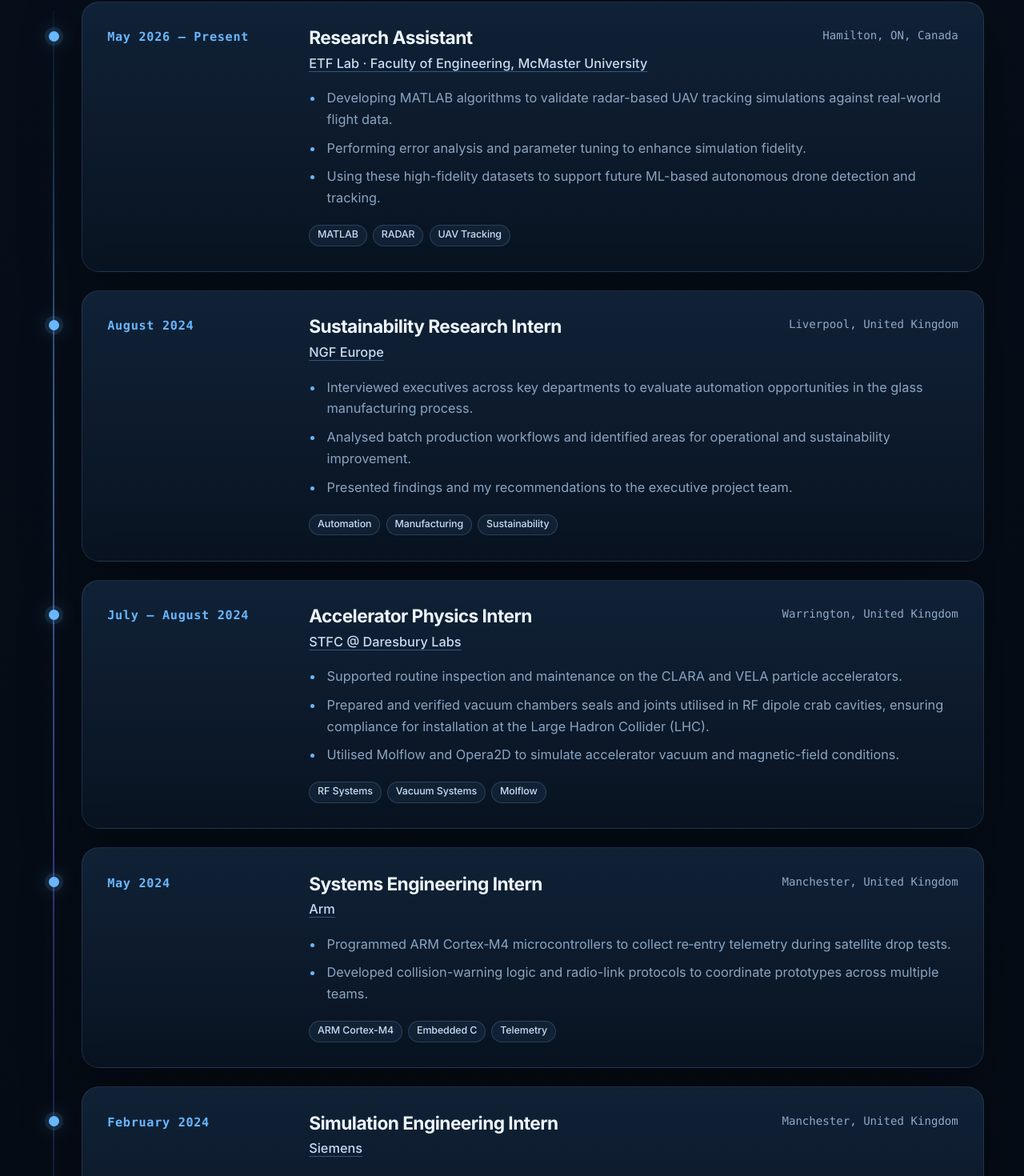
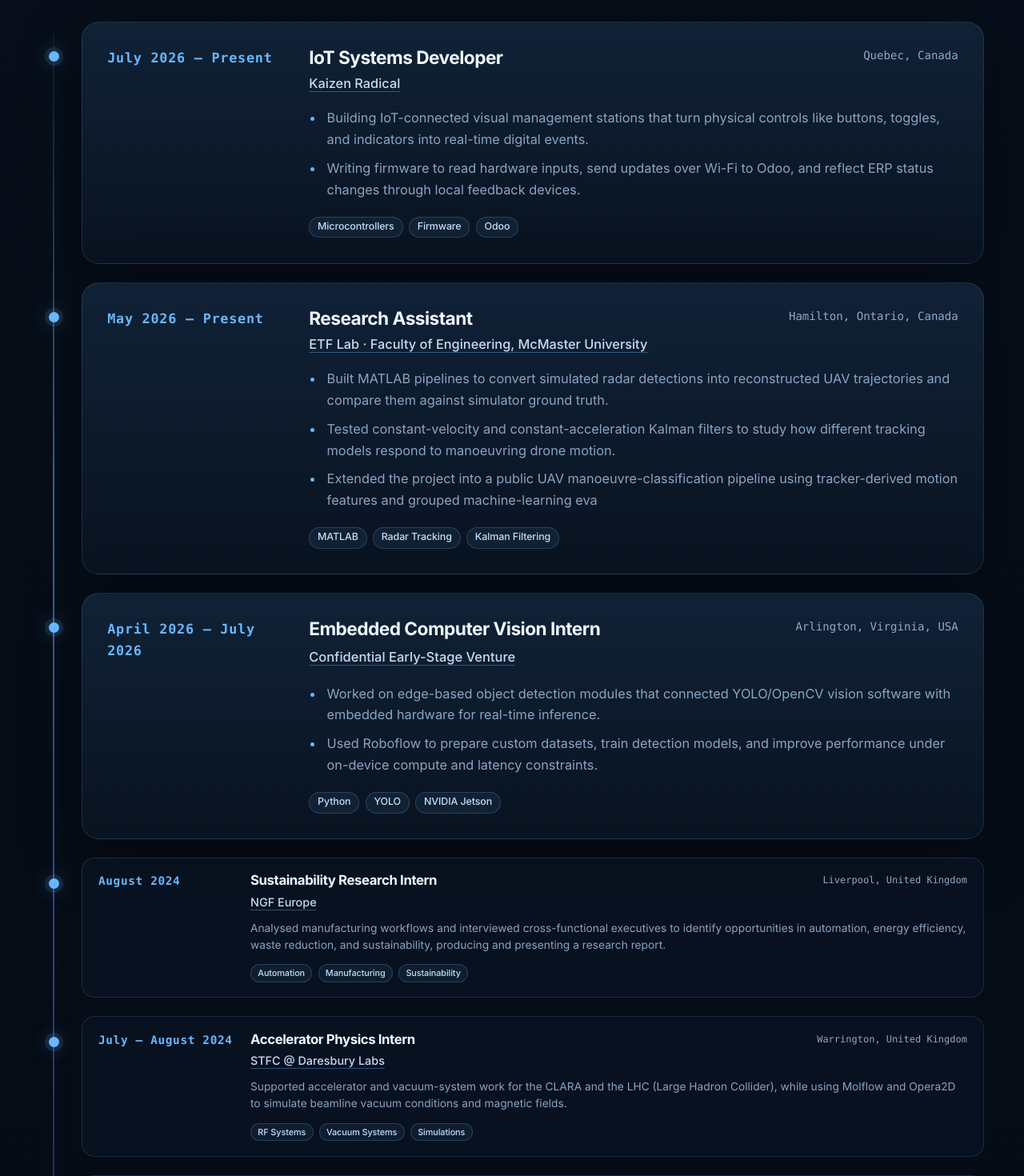
Before and after one commit to aayanakram/Portfolio-Webpage, a Next.js app: page / in a window 1280 px wide. Shown: the part 2252-3722 px from the top of the page at 80% size. Built offline with nearby package versions, Linux system fonts and the light colour scheme.

Commit message:
update portfolio

```diff
--- a/app/globals.css
+++ b/app/globals.css
@@ -638,7 +638,7 @@
 .timeline-date {
   color: var(--accent);
   font-family: var(--mono);
-  font-size: 0.95rem;
+  font-size: 1.05rem;
   font-weight: 600;
   letter-spacing: 0.045em;
 }
@@ -725,6 +725,57 @@
     0 0 22px rgba(104, 183, 255, 0.45);
 }
 
+.timeline-item-compact {
+  grid-template-columns: 170px minmax(0, 1fr);
+  gap: 1.25rem;
+  padding: 1.15rem 1.25rem;
+  border-radius: 1rem;
+  background: rgba(11, 22, 38, 0.62);
+  box-shadow: none;
+}
+
+.timeline-item-compact::before {
+  top: 1.55rem;
+}
+
+.timeline-item-compact .timeline-date {
+  font-size: 0.9rem;
+  font-weight: 600;
+}
+
+.timeline-item-compact .timeline-body h3 {
+  font-size: 1.05rem;
+  margin-bottom: 0.2rem;
+}
+
+.timeline-item-compact .timeline-org {
+  font-size: 0.9rem;
+}
+
+.timeline-item-compact .timeline-title-row > span {
+  font-size: 0.75rem;
+}
+
+.timeline-item-compact .experience-description {
+  margin: 0.65rem 0 0.75rem;
+  font-size: 0.86rem;
+  line-height: 1.55;
+}
+.timeline-item-compact .experience-bullets {
+  margin: 0.75rem 0 0.85rem;
+  gap: 0.35rem;
+}
+
+.timeline-item-compact .experience-bullets li {
+  font-size: 0.86rem;
+  line-height: 1.55;
+}
+
+.timeline-item-compact .tag {
+  font-size: 0.68rem;
+  padding: 0.3rem 0.52rem;
+}
+
 .experience-bullets {
   display: grid;
   gap: 0.55rem;
@@ -741,6 +792,13 @@
 
 .experience-bullets li::marker {
   color: var(--accent);
+}
+
+.experience-description {
+  margin: 0.85rem 0 0.95rem;
+  color: var(--muted);
+  font-size: 0.95rem;
+  line-height: 1.65;
 }
 
 /* CONTACT */
@@ -904,6 +962,21 @@
     margin-top: 0.35rem;
     text-align: left;
   }
+
+    .timeline-item-compact {
+    grid-template-columns: 1fr;
+    padding: 1.1rem 1.2rem;
+  }
+
+  .timeline-item-compact .timeline-title-row {
+    display: block;
+  }
+
+  .timeline-item-compact .timeline-title-row > span {
+    display: block;
+    margin-top: 0.3rem;
+    text-align: left;
+  }
 }
 
 @media (max-width: 780px) {
@@ -980,7 +1053,7 @@
   }
 
   .timeline-date {
-    font-size: 0.82rem;
+    font-size: 0.92rem;
   }
 
   .timeline-body h3 {
@@ -989,6 +1062,26 @@
 
   .timeline-org {
     font-size: 0.96rem;
+  }
+
+  .timeline-item-compact {
+    grid-template-columns: 1fr;
+    padding: 1rem;
+  }
+
+    .timeline-item-compact {
+    grid-template-columns: 1fr;
+    padding: 1.1rem 1.2rem;
+  }
+
+  .timeline-item-compact .timeline-title-row {
+    display: block;
+  }
+
+  .timeline-item-compact .timeline-title-row > span {
+    display: block;
+    margin-top: 0.3rem;
+    text-align: left;
   }
 
   .experience-bullets li {
--- a/components/ExperienceTimeline.tsx
+++ b/components/ExperienceTimeline.tsx
@@ -11,7 +11,11 @@
       />
       <div className="timeline">
         {experiences.map((item, index) => (
-          <ScrollReveal className="timeline-item" delay={index * 0.05} key={`${item.role}-${item.organisation}`}>
+          <ScrollReveal
+            className={`timeline-item ${item.compact ? "timeline-item-compact" : ""}`}
+            delay={index * 0.05}
+            key={`${item.role}-${item.organisation}`}
+          >
             <div className="timeline-date">{item.date}</div>
             <div className="timeline-body">
             <div className="timeline-title-row">
@@ -34,11 +38,15 @@
 
               <span>{item.location}</span>
             </div>
-              <ul className="experience-bullets">
-                {item.bullets.map((bullet) => (
-                  <li key={bullet}>{bullet}</li>
-                ))}
-              </ul>
+              {item.description ? (
+                <p className="experience-description">{item.description}</p>
+              ) : item.bullets ? (
+                <ul className="experience-bullets">
+                  {item.bullets.map((bullet) => (
+                    <li key={bullet}>{bullet}</li>
+                  ))}
+                </ul>
+              ) : null}
               <div className="tag-row">
                 {item.tags.map((tag) => (
                   <span className="tag" key={tag}>
--- a/data/experience.ts
+++ b/data/experience.ts
@@ -4,23 +4,48 @@
   organisationUrl?: string;
   date: string;
   location: string;
-  bullets: string[];
+  bullets?: string[];
+  description?: string;
   tags: string[];
+  compact?: boolean;
 };
 
 export const experiences: Experience[] = [
+  {
+    role: "IoT Systems Developer",
+    organisation: "Kaizen Radical",
+    organisationUrl: "https://www.eng.mcmaster.ca/",
+    date: "July 2026 — Present",
+    location: "Quebec, Canada",
+    bullets: [
+      "Building IoT-connected visual management stations that turn physical controls like buttons, toggles, and indicators into real-time digital events.",
+      "Writing firmware to read hardware inputs, send updates over Wi-Fi to Odoo, and reflect ERP status changes through local feedback devices.",
+    ],
+    tags: ["Microcontrollers", "Firmware", "Odoo"],
+  },
   {
     role: "Research Assistant",
     organisation: "ETF Lab · Faculty of Engineering, McMaster University",
     organisationUrl: "https://www.eng.mcmaster.ca/",
     date: "May 2026 — Present",
-    location: "Hamilton, ON, Canada",
+    location: "Hamilton, Ontario, Canada",
     bullets: [
-      "Developing MATLAB algorithms to validate radar-based UAV tracking simulations against real-world flight data.",
-      "Performing error analysis and parameter tuning to enhance simulation fidelity.",
-      "Using these high-fidelity datasets to support future ML-based autonomous drone detection and tracking.",
+      "Built MATLAB pipelines to convert simulated radar detections into reconstructed UAV trajectories and compare them against simulator ground truth.",
+      "Tested constant-velocity and constant-acceleration Kalman filters to study how different tracking models respond to manoeuvring drone motion.",
+      "Extended the project into a public UAV manoeuvre-classification pipeline using tracker-derived motion features and grouped machine-learning eva",
     ],
-    tags: ["MATLAB", "RADAR", "UAV Tracking"],
+    tags: ["MATLAB", "Radar Tracking", "Kalman Filtering"],
+  },
+  {
+    role: "Embedded Computer Vision Intern",
+    organisation: "Confidential Early-Stage Venture",
+    date: "April 2026 — July 2026",
+    location: "Arlington, Virginia, USA",
+    bullets: [
+      "Worked on edge-based object detection modules that connected YOLO/OpenCV vision software with embedded hardware for real-time inference.",
+      "Used Roboflow to prepare custom datasets, train detection models, and improve performance under on-device compute and latency constraints.",
+    ],
+    tags: ["Python", "YOLO", "NVIDIA Jetson"],
   },
   {
     role: "Sustainability Research Intern",
@@ -28,11 +53,9 @@
     organisationUrl: "https://www.ngfeurope.com/",
     date: "August 2024",
     location: "Liverpool, United Kingdom",
-    bullets: [
-      "Interviewed executives across key departments to evaluate automation opportunities in the glass manufacturing process.",
-      "Analysed batch production workflows and identified areas for operational and sustainability improvement.",
-      "Presented findings and my recommendations to the executive project team.",
-    ],
+    compact: true,
+    description:
+      "Analysed manufacturing workflows and interviewed cross-functional executives to identify opportunities in automation, energy efficiency, waste reduction, and sustainability, producing and presenting a research report.",
     tags: ["Automation", "Manufacturing", "Sustainability"],
   },
   {
@@ -41,12 +64,10 @@
     organisationUrl: "https://www.ukri.org/councils/stfc/",
     date: "July — August 2024",
     location: "Warrington, United Kingdom",
-    bullets: [
-      "Supported routine inspection and maintenance on the CLARA and VELA particle accelerators.",
-      "Prepared and verified vacuum chambers seals and joints utilised in RF dipole crab cavities, ensuring compliance for installation at the Large Hadron Collider (LHC).",
-      "Utilised Molflow and Opera2D to simulate accelerator vacuum and magnetic-field conditions.",
-    ],
-    tags: ["RF Systems", "Vacuum Systems", "Molflow"],
+    compact: true,
+    description:
+      "Supported accelerator and vacuum-system work for the CLARA and the LHC (Large Hadron Collider), while using Molflow and Opera2D to simulate beamline vacuum conditions and magnetic fields.",
+    tags: ["RF Systems", "Vacuum Systems", "Simulations"],
   },
   {
     role: "Systems Engineering Intern",
@@ -54,10 +75,9 @@
     organisationUrl:"https://www.arm.com/",
     date: "May 2024",
     location: "Manchester, United Kingdom",
-    bullets: [
-      "Programmed ARM Cortex‑M4 microcontrollers to collect re‑entry telemetry during satellite drop tests.",
-      "Developed collision-warning logic and radio-link protocols to coordinate prototypes across multiple teams.",
-    ],
+    compact: true,
+    description:
+      "Programmed Arm-based microcontrollers for satellite telemetry, radio communication, and collision-warning prototypes tested across multiple teams.",
     tags: ["ARM Cortex-M4", "Embedded C", "Telemetry"],
   },
   {
@@ -66,10 +86,9 @@
     organisationUrl:"https://www.siemens.com/en-gb/",
     date: "February 2024",
     location: "Manchester, United Kingdom",
-    bullets: [
-      "Modelled and calibrated digital twins for electromechanical systems using Siemens Simcenter.",
-      "Proposed automation and digital-twin technologies to resolve customer complaints for a smart-hotel retrofit project under budget constraints.",
-    ],
+    compact: true,
+    description:
+      "Modelled and calibrated electromechanical digital twins in Siemens Simcenter and applied simulation-led design to a smart-building retrofit project.",
     tags: ["Digital Twins", "Siemens Simcenter", "Automation"],
   },
 ];
--- a/data/projects.ts
+++ b/data/projects.ts
@@ -43,6 +43,34 @@
       "Tune flight controller parameters and validate vibration filtering.",
       "Integrate perception pipeline with telemetry and mission logging.",
     ],
+  },
+  {
+    slug: "drone-tracking-research",
+    title: "Drone Tracking Research",
+    kicker: "Radar processing · tracking · machine learning",
+    category: "Autonomous Systems",
+    status: "Completed",
+    timeframe: "2025",
+    summary:
+      "Built a simulation-based UAV radar tracking pipeline combining radar measurement processing, spherical-to-Cartesian reconstruction, CV/CA Kalman filtering, temporal feature engineering, and Random Forest manoeuvre classification. The final corrected experiment achieved 80.58% grouped cross-validation accuracy across 35 simulated trials and 7 motion classes.",
+    problem:
+      "Reliable UAV tracking requires robust sensor fusion, trajectory estimation, and manoeuvre classification to distinguish real targets from clutter and maintain accuracy across motion patterns.",
+    approach:
+      "Developed a simulation-based pipeline for radar measurement processing, coordinate reconstruction, CV/CA Kalman filtering, temporal feature extraction, and Random Forest manoeuvre classification.",
+    impact:
+      "The research produced an experimental tracking workflow with improved classification accuracy and helped validate radar-based target tracking strategies for small UAV applications.",
+    tags: ["MATLAB", "Python", "Kalman Filtering", "Radar Tracking"],
+    highlights: [
+      "Implemented spherical-to-Cartesian reconstruction and adaptive Kalman filtering for UAV motion tracking.",
+      "Engineered temporal features and used Random Forest classification to distinguish seven motion classes.",
+      "Validated the pipeline across 35 simulated trials with grouped cross-validation.",
+    ],
+    nextSteps: [
+      "Extend the pipeline to real-world radar data and on-board processing.",
+      "Refine manoeuvre classification and state estimation under noise.",
+      "Integrate the tracker with a UAV autonomy demo or visualization tool.",
+    ],
+    githubUrl: "https://github.com/aayanakram/DroneTrackingResearch",
   },
   {
     slug: "stm32-flight-controller",
```
